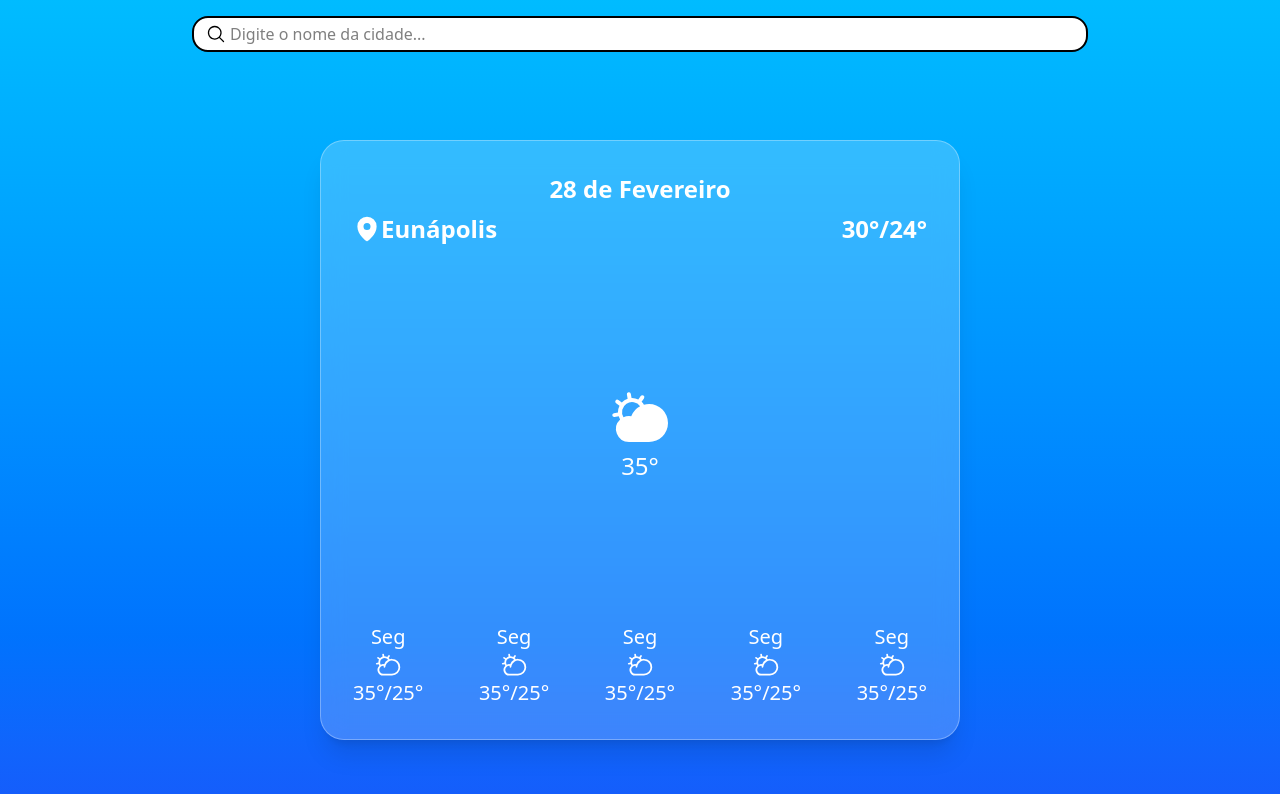
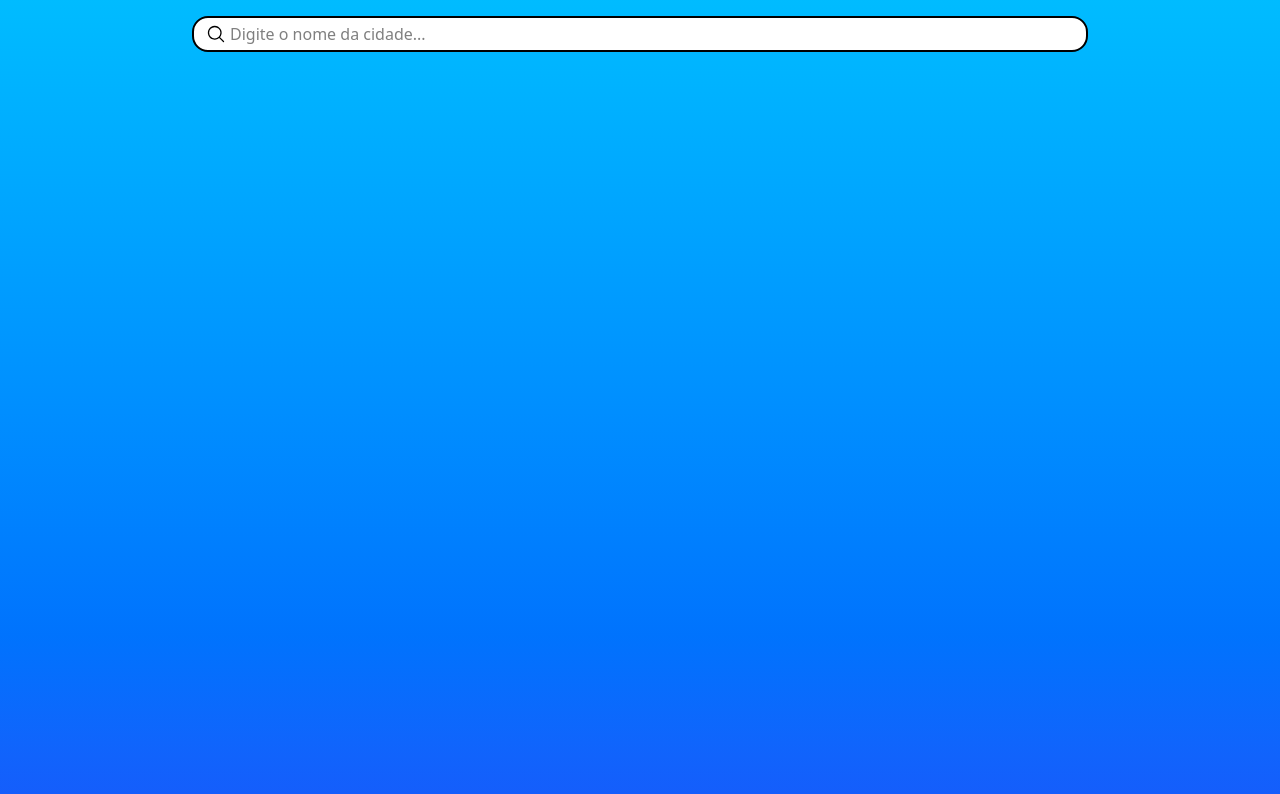
Before and after one commit to fabiofernandesjl/Weather_App, a React app: page / in a window 1280 px wide. Shown: the top 794 px of the page. Built offline with nearby package versions, Linux system fonts and the light colour scheme; the HTML template or start-up script is replaced by a standard one.

Commit message:
feat: connect to the openMeteo weather forecast api

```diff
--- a/src/App.tsx
+++ b/src/App.tsx
@@ -1,12 +1,16 @@
+import { useState } from "react";
 import Search from "./components/Search";
 import WeatherCard from "./components/WeatherCard";
+import type { City } from "./components/Search"; // importando a inteface City do componente Search.
 
 const App = () => {
+  const [selectedCity, setSelectedCity] = useState<City | null>(null);
+
   return (
     <>
       <div className="relative z-10 h-screen w-screen flex flex-col bg-linear-to-b from-sky-400 to-blue-600">
-        <Search />
-        <WeatherCard />
+        <Search onCitySelect={setSelectedCity} />
+        {selectedCity && <WeatherCard city={selectedCity} />}
       </div>
     </>
   );
--- a/src/components/Search.tsx
+++ b/src/components/Search.tsx
@@ -1,27 +1,31 @@
 import { MagnifyingGlassIcon } from "@phosphor-icons/react";
 import React, { useState, useEffect } from "react";
 
-const Search = () => {
 //interface para tipar os dados necessários para serem usados na aplicação que a api irá retornar quando fizer a chamada.
-  interface City {
+export interface City {
   id: number;
   name: string;
   latitude: number;
   longitude: number;
   country: string;
-    admin1?: string; //(Estado) Caso a cidade tenha
+  admin1?: string; //(Estado) Só retornará se a cidadde tiver essa variável.
 }
 
 //interface para separar os obejcts das cidades que vem dentro de um array result.
-  interface GeocodingResponse {
+export interface GeocodingResponse {
   results?: City[] | any;
 }
 
+interface SearchProps {
+  onCitySelect: (city: City) => void;
+}
+
+const Search = ({ onCitySelect }: SearchProps) => {
   const [city, setCity] = useState<string>(""); // Estado que vai armazenar o nome da cidade que o usuário digitar na searchBar.
   const [suggestions, setSuggestions] = useState<any>([]); // Estado que vai armazenar os dados retornados pela api.
   const [showDroppdown, setShowDroppdown] = useState<boolean>(false); // Estado para informar ao código quando mostrar o droppdown de sugestões.
 
-  // useEffect permite que toda a ação que estiver dentro dele seja executada
+  // useEffect permite que toda a ação que estiver dentro dele seja executada.
   // apenas com uma condição ou mudança definida.
   useEffect(() => {
     // Cria um timer que vai fazer a chamada da api somente depois que o tempo definido terminar.
@@ -42,7 +46,9 @@ const Search = () => {
   }, [city]); // O "[city]" garante que a chamada para a Api só irá acontecer quando a váriavel city mudar.
 
   // Conexão com a api para busca das cidades.
-  const fetchCity = async (city: String): Promise<City[] | any> => {
+  const fetchCity = async (
+    city: String /* Está passando o nome da cidade armazenado em city para o fetch */,
+  ): Promise<City[] | any> => {
     try {
       // Variável que armazena a conexão da api.
       const response = await fetch(
@@ -54,6 +60,12 @@ const Search = () => {
     } catch (err) {
       console.error("Conexão não estabelecida", err); // Para caso tenha algum erro na conexão com a api será mostrado a mensagem no console.
     }
+  };
+
+  const handleCitySelect = (city: City) => {
+    onCitySelect(city);
+    setCity("");
+    setSuggestions([]);
   };
 
   return (
@@ -86,6 +98,7 @@ const Search = () => {
                 <li
                   className="hover:bg-white/30 cursor-pointer p-1 pl-2 rounded-xl"
                   key={item.id} //Key de identificação baseado no id da cidade para cada item.
+                  onClick={() => handleCitySelect(item)}
                 >
                   {item.name}, {item.admin1}, {item.country}
                   {/* Exemplo: Belo Horizonte, Minas Gerais, Brasil */}
--- a/src/components/WeatherCard.tsx
+++ b/src/components/WeatherCard.tsx
@@ -1,6 +1,46 @@
 import { CloudSunIcon, MapPinIcon } from "@phosphor-icons/react";
+import type { City } from "./Search";
+import { useEffect, useState } from "react";
 
-const WeatherCard = () => {
+interface Forecast {
+  time: string;
+  temperature_2m: number | any;
+  apparent_temperature: number;
+  relative_humidity: number;
+  is_day: number;
+  weather_code: number;
+}
+
+interface WeatherResponse {
+  current: Forecast;
+  current_units: { temperature_2m: string };
+}
+
+interface WeatherCardProps {
+  city: City;
+}
+
+const WeatherCard = ({ city }: WeatherCardProps) => {
+  const [forecastData, setForecastData] = useState<WeatherResponse | null>(
+    null,
+  );
+
+  useEffect(() => {
+    const fetchWeather = async () => {
+      try {
+        const response = await fetch(
+          `https://api.open-meteo.com/v1/forecast?latitude=${city.latitude}&longitude=${city.longitude}&current=temperature_2m,is_day,rain,apparent_temperature,relative_humidity_2m,weather_code&timezone=auto`,
+        );
+        const data: WeatherResponse = await response.json();
+        setForecastData(data);
+      } catch (err) {
+        console.error("Conexão não estabelecida", err);
+      }
+    };
+
+    fetchWeather();
+  }, [city]);
+
   return (
     <>
       {/* Container principal do weather card */}
@@ -9,12 +49,12 @@ const WeatherCard = () => {
         <div className="w-4/5 h-9/12 md:w-3/4 lg:w-1/2 p-6 md:p-8 flex flex-col justify-between border rounded-3xl shadow-xl backdrop-blur-md bg-white/20 border-white/30 text-white">
           <div className="grid grid-cols-2 gap-2 items-center font-bold text-2xl">
             <header className="flex justify-center col-span-2">
-              <span>28 de Fevereiro</span>
+              <span>{forecastData?.current.time}</span>
             </header>
 
             <span className="flex justify-start items-center">
-              <MapPinIcon size={28} weight="fill" />
-              <p>Eunápolis</p>
+              <MapPinIcon size={24} weight="fill" />
+              <p>{city.name}</p>
             </span>
 
             <span className="flex justify-end items-center">
@@ -24,10 +64,10 @@ const WeatherCard = () => {
 
           <div className="flex flex-col justify-centers items-center text-2xl">
             <CloudSunIcon size={64} weight="fill" />
-            35°
+            {Math.ceil(forecastData?.current.temperature_2m)}
           </div>
 
-          <div className="flex justify-between text-xs md:text-xl">
+          {/* <div className="flex justify-between text-xs md:text-xl">
             <span className="flex flex-col items-center">
               <p>Seg</p>
               <CloudSunIcon size={28} />
@@ -53,7 +93,7 @@ const WeatherCard = () => {
               <CloudSunIcon size={28} />
               <p>35°/25°</p>
             </span>
-          </div>
+          </div> */}
         </div>
       </section>
     </>
```
Lines whose indentation alone changed are shown as unchanged.
